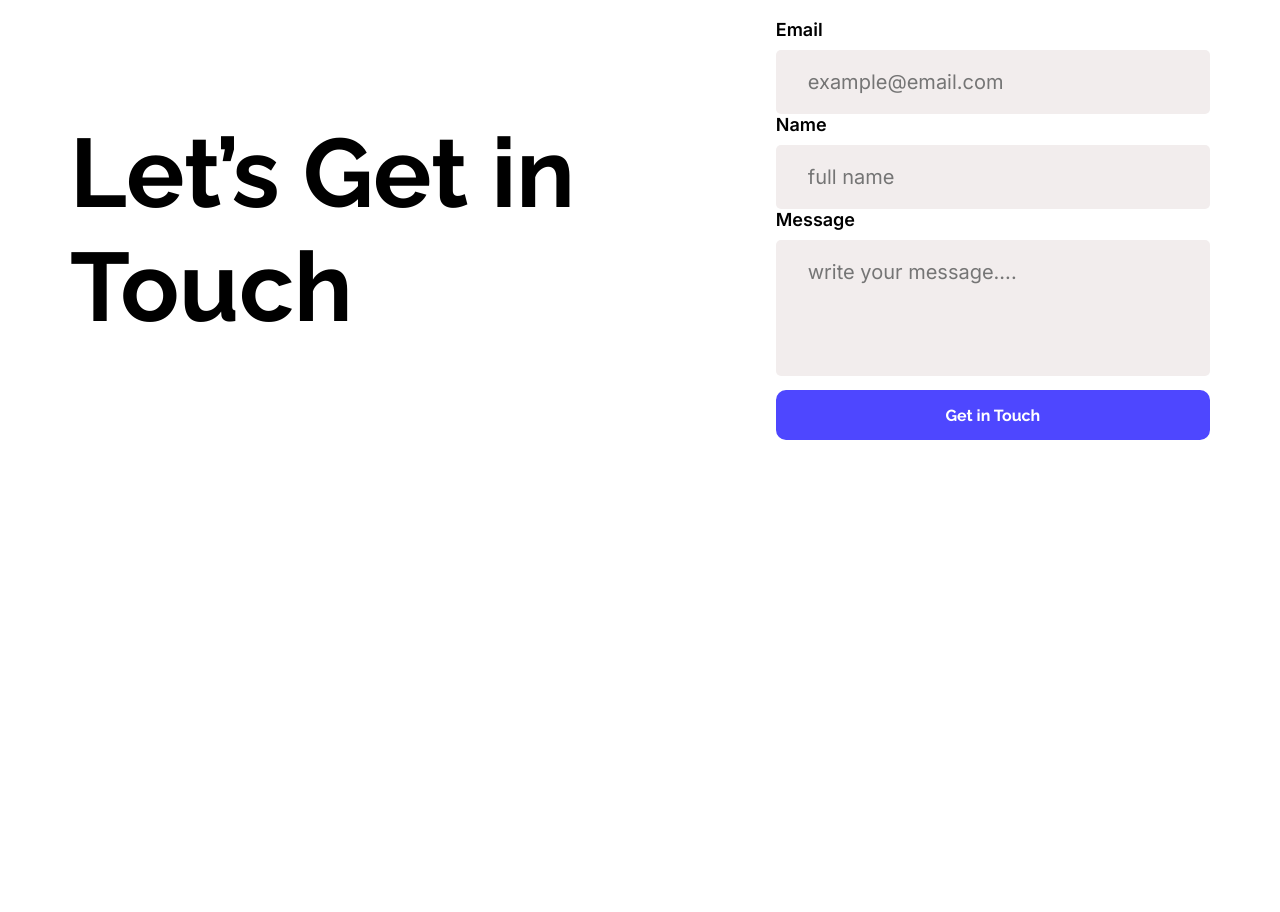
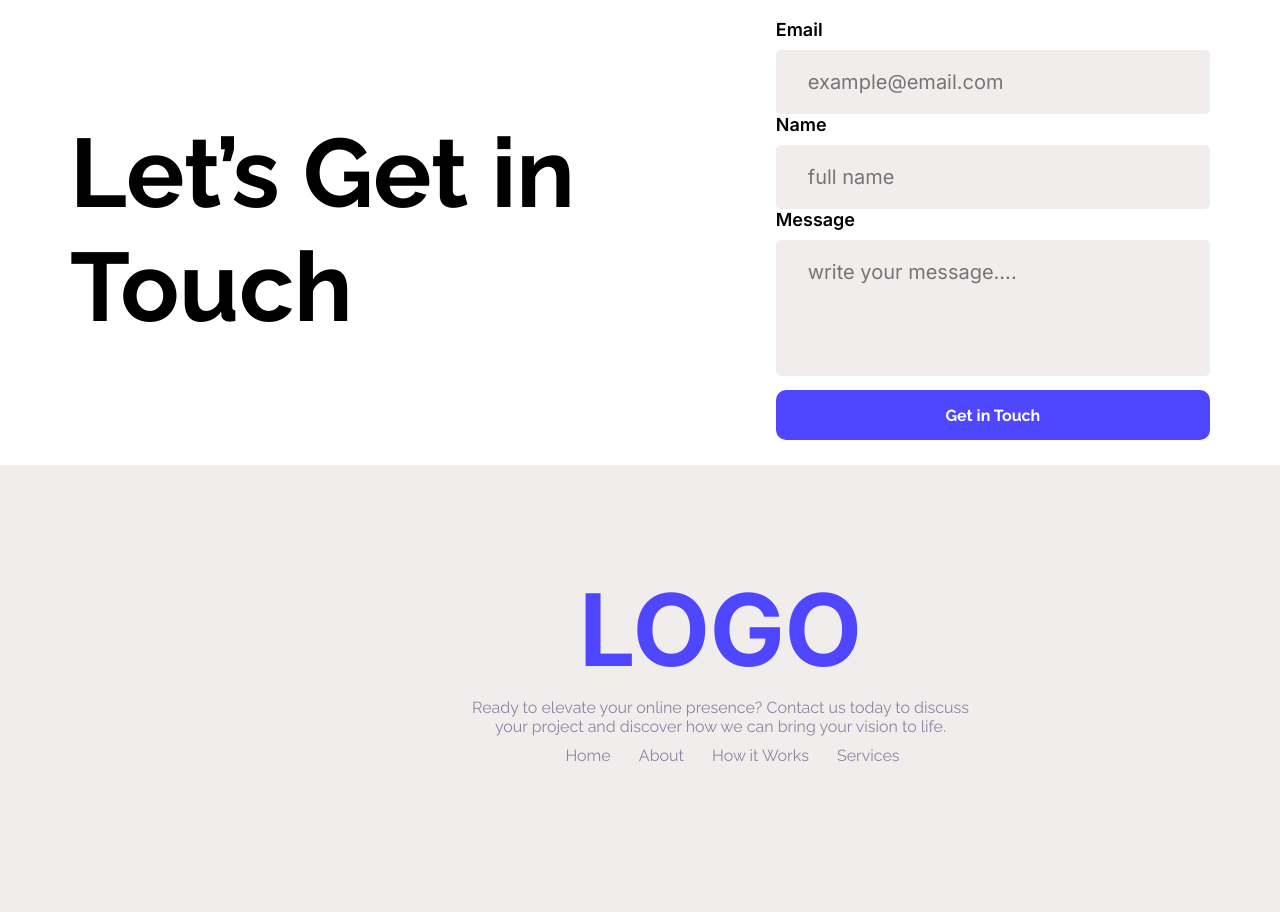
Before and after one commit to mdriyazakondo/assignment-1, a plain HTML site: page index.html in a window 1280 px wide. Shown: the part 3061-3973 px from the top of the page. Before the commit the page ends 3526 px from the top, so only its background shows below. Drawn offline with Linux system fonts and the light colour scheme.

Commit message:
footer section

```diff
--- a/index.html
+++ b/index.html
@@ -188,5 +188,25 @@
         </form>
       </section>
     </main>
+
+    <footer>
+      <div class="footer">
+        <h2 class="logo-2 font-familly">LOGO</h2>
+        <p class="footer-title">
+          Ready to elevate your online presence? Contact us today to discuss
+          your project and discover how we can bring your vision to life.
+        </p>
+        <ul>
+          <li><a href="https://www.w3schools.com/html/default.asp">Home</a></li>
+          <li><a href="https://www.w3schools.com/css/default.asp">About</a></li>
+          <li>
+            <a href="https://www.w3schools.com/js/default.asp">How it Works</a>
+          </li>
+          <li>
+            <a href="https://www.w3schools.com/react/default.asp">Services</a>
+          </li>
+        </ul>
+      </div>
+    </footer>
   </body>
 </html>
--- a/style/style.css
+++ b/style/style.css
@@ -265,3 +265,34 @@
   height: 50px;
   margin-top: 10px;
 }
+footer {
+  background-color: #f2eded;
+  text-align: center;
+  padding: 104px 455px 147px 455px;
+}
+
+.footer {
+  width: 531px;
+  margin: 0 auto;
+}
+.footer ul li {
+  list-style: none;
+  display: inline;
+  margin-left: 24px;
+}
+.footer ul li a {
+  text-decoration: none;
+  color: #8987a1;
+}
+
+.footer .logo-2 {
+  color: #4e47ff;
+  font-size: 100px;
+  font-weight: bold;
+  margin-bottom: 8px;
+}
+
+.footer-title {
+  color: #8987a1;
+  margin-bottom: 10px;
+}
```
